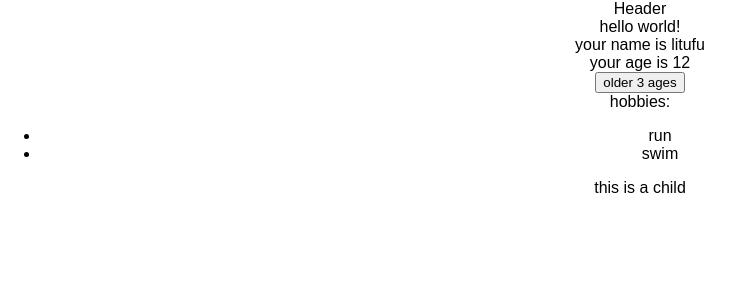
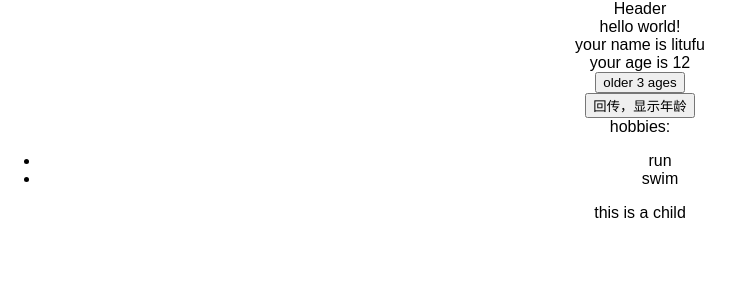
Before and after one commit to litufu/learn-react, a React (Create React App) app: page / in a window 1280 px wide. Shown: the top 300 px of the page, without its empty margins (0-743 px from the left). Built offline with nearby package versions, Linux system fonts and the light colour scheme.

Commit message:
子组件通过回调父组件的函数，向 父组件传递信息

```diff
--- a/src/App.js
+++ b/src/App.js
@@ -4,6 +4,11 @@ import Home from './components/Home'
 import Header from './components/Header'
 
 class App extends Component {
+  onGreet(age){
+    alert(age)
+  }
+
+
   render() {
     let user = {
       hobbies:['run','swim']
@@ -17,7 +22,7 @@ class App extends Component {
           hello world!
         </div>
         <div className="App">
-          <Home name={'litufu'} age={12} user={user}>
+          <Home name={'litufu'} age={12} user={user} onGreet={this.onGreet}>
             <p> this is  a child </p>
           </Home>
         </div>
--- a/src/components/Home.js
+++ b/src/components/Home.js
@@ -8,12 +8,17 @@ export default class Home extends Component {
       age:props.age
     }
     this.onMakeOlder = this.onMakeOlder.bind(this)
+    this.onHandleClick = this.onHandleClick.bind(this)
   }
 
   onMakeOlder() {
     this.setState(prevState=>({
       age: prevState.age+3
     }));
+  }
+
+  onHandleClick(){
+    this.props.onGreet(this.state.age)
   }
 
   render() {
@@ -23,6 +28,10 @@ export default class Home extends Component {
         <div>your age is {this.state.age}</div>
         <button  onClick={this.onMakeOlder}>
           older 3 ages
+        </button>
+        <br/>
+        <button onClick={this.onHandleClick}>
+          回传，显示年龄
         </button>
         <div>
           hobbies:
```
